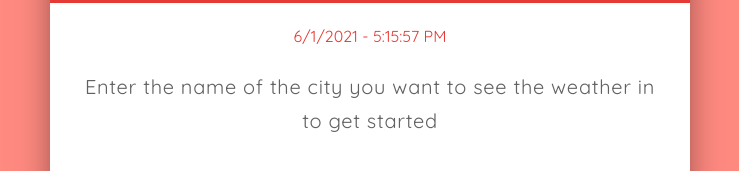
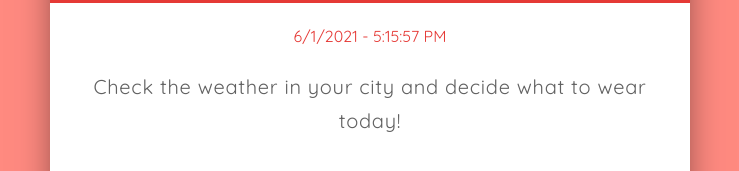
Before and after one commit to DimitrisDoxopoulos/React---Weather-App, a React (Create React App) app: page / in a window 1280 px wide. Shown: the part 172-343 px from the top of the page, without its empty margins (270-1009 px from the left). Built offline with nearby package versions, Linux system fonts and the light colour scheme.

Commit message:
changed tagline

```diff
--- a/src/components/Tagline.js
+++ b/src/components/Tagline.js
@@ -2,7 +2,7 @@ import React from 'react'
 
 const Tagline = () => (
     <div className="tagline">
-        <p>Enter the name of the city you want to see the weather in to get started</p>
+        <p>Check the weather in your city and decide what to wear today!</p>
     </div>
 )
 
```
